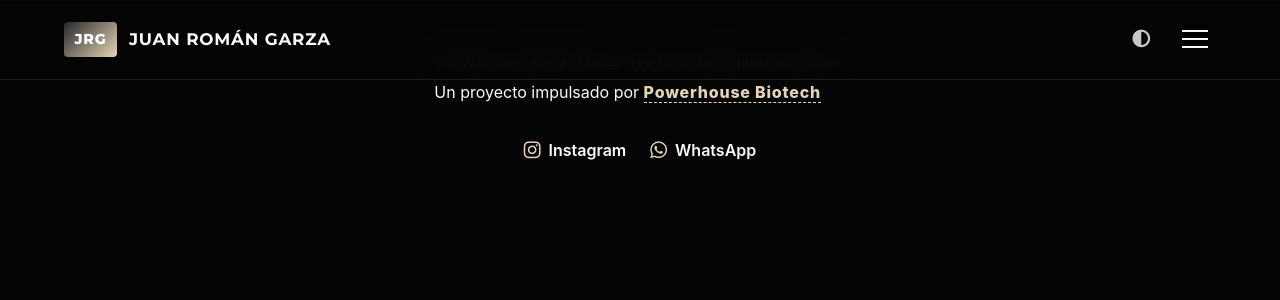
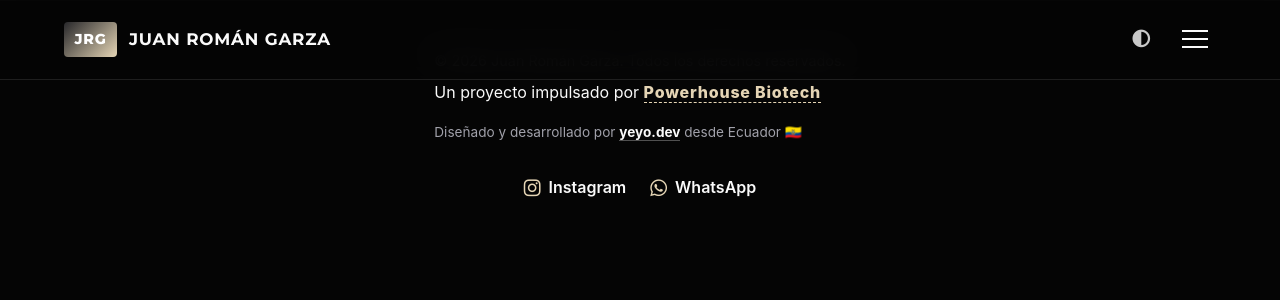
Before and after one commit to yeyodev1/juan-roman-garza-web-frontapp, a Vue app: page /powerhouse in a window 1280 px wide. Shown: the top 300 px of the page. Built offline with nearby package versions, Linux system fonts and the light colour scheme.

Commit message:
add: cosas

```diff
--- a/src/components/GlobalFooter.vue
+++ b/src/components/GlobalFooter.vue
@@ -8,6 +8,9 @@
         <p class="copyright">&copy; 2026 Juan Román Garza. Todos los derechos reservados.</p>
         <p class="powerhouse-footer">
           Un proyecto impulsado por <a href="https://www.powerhousebiotech.com/" target="_blank" class="gold-link">Powerhouse Biotech</a>
+        </p>
+        <p class="creator-credit">
+          Diseñado y desarrollado por <a href="https://yeyo.dev/" target="_blank" class="yeyo-link">yeyo.dev</a> desde Ecuador 🇪🇨
         </p>
       </div>
 
@@ -54,6 +57,7 @@
 .powerhouse-footer {
   font-size: 1rem;
   color: var(--text);
+  margin-bottom: 0.5rem;
 
   .gold-link {
     color: var(--accent-gold);
@@ -64,6 +68,25 @@
     transition: all 0.3s ease;
 
     &:hover { color: #fff; border-color: #fff; }
+  }
+}
+
+.creator-credit {
+  font-size: 0.85rem;
+  color: var(--text-muted);
+  margin-top: 1rem;
+
+  .yeyo-link {
+    color: var(--text);
+    text-decoration: none;
+    font-weight: 700;
+    border-bottom: 1px solid rgba(255, 255, 255, 0.3);
+    transition: all 0.3s ease;
+
+    &:hover {
+      color: var(--accent-gold);
+      border-color: var(--accent-gold);
+    }
   }
 }
 
```
